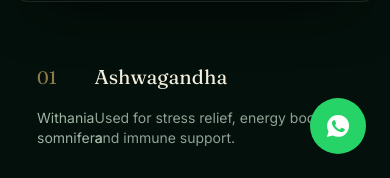
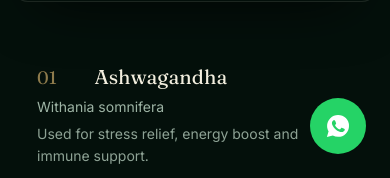
Before and after one commit to itsabhi-nav/naturalherbs, a Next.js app: page /raw-herbs in a window 390 px wide. Shown: the part 666-844 px from the top of the page. Built offline with nearby package versions, Linux system fonts and the light colour scheme.

Commit message:
Refactor animations for mobile optimization and enhance reveal effects

```diff
--- a/components/EntryExplorer.tsx
+++ b/components/EntryExplorer.tsx
@@ -39,6 +39,12 @@ export default function EntryExplorer({
 }) {
   const [query, setQuery] = useState("");
   const [cat, setCat] = useState("All");
+  // layout animations (re-measure + FLIP across 60 rows) cost real GPU time
+  // on phones, keep them desktop-only and let phones do simple fades
+  const fine = useMemo(
+    () => typeof window !== "undefined" && window.matchMedia("(pointer: fine)").matches,
+    []
+  );
 
   const cats = useMemo(() => {
     const present = new Map<string, number>();
@@ -110,12 +116,12 @@ export default function EntryExplorer({
           <AnimatePresence mode="popLayout">
             {filtered.map((it, i) => (
               <motion.article
-                layout
+                layout={fine ? true : undefined}
                 key={it.name + it.sub}
-                initial={{ opacity: 0, y: 24 }}
-                animate={{ opacity: 1, y: 0 }}
-                exit={{ opacity: 0, scale: 0.96 }}
-                transition={{ duration: 0.45, delay: Math.min(i * 0.03, 0.4), ease: [0.22, 1, 0.36, 1] }}
+                initial={{ opacity: 0 }}
+                animate={{ opacity: 1 }}
+                exit={{ opacity: 0, scale: 0.98 }}
+                transition={fine ? { duration: 0.45, delay: Math.min(i * 0.03, 0.4), ease: [0.22, 1, 0.36, 1] } : { duration: 0.25 }}
                 className="group relative overflow-hidden rounded-2xl border border-cream/8 bg-pine p-6 transition-colors duration-300 hover:border-gold/30"
               >
                 <div
@@ -137,22 +143,26 @@ export default function EntryExplorer({
           <AnimatePresence mode="popLayout">
             {filtered.map((it, i) => (
               <motion.div
-                layout
+                layout={fine ? true : undefined}
                 key={it.name + it.sub}
-                initial={{ opacity: 0, x: -24 }}
-                animate={{ opacity: 1, x: 0 }}
+                initial={{ opacity: 0 }}
+                animate={{ opacity: 1 }}
                 exit={{ opacity: 0 }}
-                transition={{ duration: 0.4, delay: Math.min(i * 0.02, 0.35), ease: [0.22, 1, 0.36, 1] }}
-                className="group grid grid-cols-[2.6rem_1fr] items-baseline gap-4 rounded-xl border border-transparent px-4 py-4 transition-all duration-300 hover:border-cream/10 hover:bg-cream/[0.03] md:grid-cols-[3.4rem_1.4fr_1fr_1.2fr] md:gap-6"
+                transition={fine ? { duration: 0.4, delay: Math.min(i * 0.02, 0.35), ease: [0.22, 1, 0.36, 1] } : { duration: 0.25 }}
+                className="group grid grid-cols-[2.6rem_1fr] gap-x-4 gap-y-1 items-baseline rounded-xl border border-transparent px-4 py-4 transition-all duration-300 hover:border-cream/10 hover:bg-cream/[0.03] md:grid-cols-[3.4rem_1.4fr_1fr_1.2fr] md:gap-6"
               >
                 <span className="font-[family-name:var(--font-display)] text-lg text-gold/70 transition-colors group-hover:text-gold">
                   {String(i + 1).padStart(2, "0")}
                 </span>
-                <h3 className="font-[family-name:var(--font-display)] text-xl text-cream transition-colors group-hover:text-gold-soft">
+                <h3 className="min-w-0 font-[family-name:var(--font-display)] text-xl leading-snug text-cream transition-colors group-hover:text-gold-soft">
                   {it.name}
                 </h3>
-                <p className="text-sm text-sage">{it.sub}</p>
-                <p className="col-start-2 text-sm text-sage/90 md:col-start-4">{it.note}</p>
+                <p className="col-span-2 min-w-0 text-sm leading-relaxed text-sage md:col-span-1 md:leading-normal">
+                  {it.sub}
+                </p>
+                <p className="col-span-2 min-w-0 text-sm leading-relaxed text-sage/90 md:col-span-1 md:leading-normal">
+                  {it.note}
+                </p>
               </motion.div>
             ))}
           </AnimatePresence>
--- a/components/Preloader.tsx
+++ b/components/Preloader.tsx
@@ -7,21 +7,15 @@ import Image from "next/image";
 const ease = [0.22, 1, 0.36, 1] as const;
 
 /**
- * One-time cinematic intro: brand mark bleeds in, a counter races to 100,
- * then the whole curtain lifts. Plays once per browser session.
- *
- * Mobile safety rules:
- *  - unlock NEVER depends on requestAnimationFrame (rAF freezes in
- *    background tabs / iOS prefetch), a hard watchdog timer guarantees it
- *  - the curtain is pointer-events-none, so nothing stays click-blocked
- *  - reduced-motion users skip it entirely
- *  - touch devices get a shorter intro
+ * One-time cinematic intro curtain. Purely cosmetic:
+ *  - page scroll & taps are NEVER locked, no time barrier whatsoever
+ *  - it is pointer-events-none, exits fast, and a hard timer drives it
+ *  - plays once per browser session, skipped for reduced-motion users
  */
 export default function Preloader() {
   const [show, setShow] = useState(false);
   const [pct, setPct] = useState(0);
   const raf = useRef(0);
-  const unlocked = useRef(false);
 
   useEffect(() => {
     let done = false;
@@ -29,14 +23,7 @@ export default function Preloader() {
     const finish = () => {
       if (done) return;
       done = true;
-      unlocked.current = true;
       setShow(false);
-      document.documentElement.style.overflow = "";
-      try {
-        sessionStorage.setItem("nh-intro", "1");
-      } catch {
-        /* noop */
-      }
     };
 
     let reduced = false;
@@ -46,31 +33,33 @@ export default function Preloader() {
     } catch {
       /* private mode, still show once */
     }
-    if (reduced) return; // respect reduced-motion, no curtain at all
+    if (reduced) return; // reduced-motion: no curtain at all
 
     setShow(true);
-    document.documentElement.style.overflow = "hidden";
+    try {
+      // flag set upfront: navigating away mid-curtain never replays the intro
+      sessionStorage.setItem("nh-intro", "1");
+    } catch {
+      /* noop */
+    }
 
     const coarse = window.matchMedia("(pointer: coarse)").matches;
-    const dur = coarse ? 1100 : 1500;
+    const dur = coarse ? 700 : 1100;
 
+    // counter driven by raf purely for looks; completion is a hard timer,
+    // so laggy/throttled tabs can never trap the page in a frozen state
     const start = performance.now();
     const tick = (t: number) => {
       const p = Math.min(1, (t - start) / dur);
-      // ease-out curve so the counter feels physical
       setPct(Math.round((1 - Math.pow(1 - p, 3)) * 100));
       if (p < 1) raf.current = requestAnimationFrame(tick);
-      else window.setTimeout(finish, 250);
     };
     raf.current = requestAnimationFrame(tick);
-
-    // watchdog: even if rAF is frozen (background tab), unlock always fires
-    const watchdog = window.setTimeout(finish, dur + 600);
+    const watchdog = window.setTimeout(finish, dur + 150);
 
     return () => {
       cancelAnimationFrame(raf.current);
       window.clearTimeout(watchdog);
-      if (!unlocked.current) document.documentElement.style.overflow = "";
     };
   }, []);
 
@@ -81,7 +70,7 @@ export default function Preloader() {
           aria-hidden
           initial={{ clipPath: "inset(0% 0% 0% 0%)" }}
           exit={{ clipPath: "inset(0% 0% 100% 0%)" }}
-          transition={{ duration: 0.85, ease }}
+          transition={{ duration: 0.55, ease }}
           className="grain pointer-events-none fixed inset-0 z-[200] grid place-items-center bg-bark"
         >
           {/* ambient glow */}
@@ -92,7 +81,7 @@ export default function Preloader() {
               className="relative h-16 w-16 overflow-hidden rounded-full border border-gold/30 bg-white shadow-[0_0_60px_rgba(201,169,104,0.25)]"
               initial={{ opacity: 0, scale: 0.6, rotate: -12 }}
               animate={{ opacity: 1, scale: 1, rotate: 0 }}
-              transition={{ duration: 0.9, ease }}
+              transition={{ duration: 0.7, ease }}
             >
               <Image
                 src="/logo-mark.png"
@@ -107,7 +96,7 @@ export default function Preloader() {
             <motion.div
               initial={{ opacity: 0, y: 18 }}
               animate={{ opacity: 1, y: 0 }}
-              transition={{ duration: 0.8, ease, delay: 0.15 }}
+              transition={{ duration: 0.7, ease, delay: 0.1 }}
             >
               <p className="font-[family-name:var(--font-display)] text-3xl tracking-tight text-cream md:text-4xl">
                 NaturalHerbs
--- a/components/Reveal.tsx
+++ b/components/Reveal.tsx
@@ -2,17 +2,14 @@
 
 import { motion, type Variants } from "framer-motion";
 
-const variants: Variants = {
-  hidden: { opacity: 0, y: 28, filter: "blur(6px)" },
-  show: (delay: number = 0) => ({
-    opacity: 1,
-    y: 0,
-    filter: "blur(0px)",
-    transition: { duration: 0.9, delay, ease: [0.22, 1, 0.36, 1] },
-  }),
-};
+const FINE = () =>
+  typeof window !== "undefined" && window.matchMedia("(pointer: fine)").matches;
 
-/** Scroll-triggered reveal wrapper, fade + rise + de-blur, once. */
+/**
+ * Scroll-triggered reveal wrapper: fade + rise (+ de-blur on desktop).
+ * On touch devices we skip the blur filter, it is costly on phone GPUs
+ * and causes the "freeze for a second" feel on cheaper phones.
+ */
 export default function Reveal({
   children,
   delay = 0,
@@ -24,6 +21,18 @@ export default function Reveal({
   className?: string;
   as?: "div" | "section" | "li" | "span";
 }) {
+  const variants: Variants = {
+    hidden: FINE()
+      ? { opacity: 0, y: 28, filter: "blur(6px)" }
+      : { opacity: 0, y: 18 },
+    show: (d: number = 0) => ({
+      opacity: 1,
+      y: 0,
+      filter: "blur(0px)",
+      transition: { duration: 0.9, delay: d, ease: [0.22, 1, 0.36, 1] },
+    }),
+  };
+
   const Comp = motion[as] as typeof motion.div;
   return (
     <Comp
```
Also changed, not shown: app/globals.css (+7 -0 lines).
